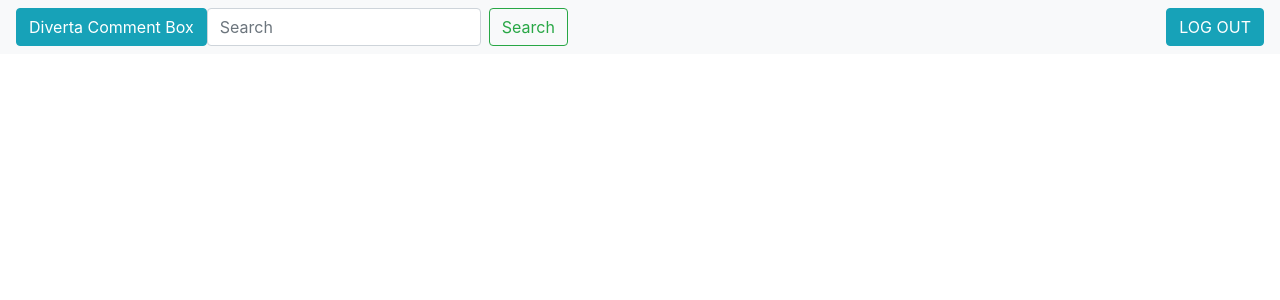
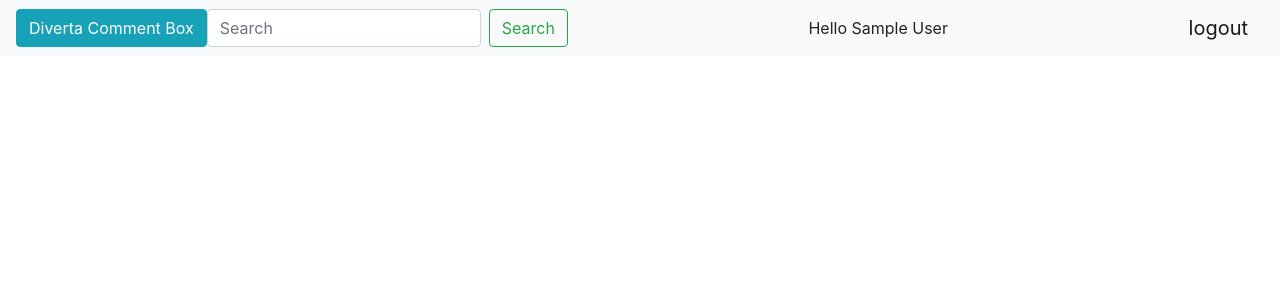
Before and after one commit to Mukul-dhiman/Comment_box, a Flask app: page /CommentBox in a window 1280 px wide. Shown: the top 300 px of the page. Run offline with Flask 2, Linux system fonts and the light colour scheme; the visitor is signed in with stand-in values (Sample User, id 1); parts of the project's set-up code (start-up, migrations or seed data) failed here and were passed over; some libraries are stand-ins or nearby versions.

Commit message:
finalize the nav bar

```diff
--- a/app.py
+++ b/app.py
@@ -1,4 +1,4 @@
-from flask import Flask,render_template,session, request ,redirect
+from flask import Flask,render_template,session, request ,redirect, url_for
 from flask_mysqldb import MySQL
 
 # constructiong Flask object
@@ -25,7 +25,8 @@ def NamePage():
         try:
             session['name'] = name
             if(name!=''):
-                return redirect(url_for('Commentbox'))
+                print(name)
+                return redirect(url_for('CommentBox'))
         except Exception as e:
             return str(e)
     return render_template('EnterName.html')
@@ -36,9 +37,10 @@ def logout():
         session.pop('name', None)
     return render_template('EnterName.html')
 
-@app.route('/CommentBox')
+@app.route('/CommentBox',methods=['GET'])
 def CommentBox():
-    return render_template('CommentBox.html')
+    name = session['name']
+    return render_template('CommentBox.html',Name=name)
 
 
 # setting a secret key for the session
--- a/templates/CommentBox.html
+++ b/templates/CommentBox.html
@@ -21,13 +21,13 @@
             <button class="btn btn-outline-success my-2 my-sm-0" type="submit">Search</button>
         </form>
     </div>
+    <div class="collapse navbar-collapse" id="navbarSupportedContent">
+        Hello {{ Name }}
+    </div>
+
+    <!-- to LOG OUT the current session -->
+    <a class="navbar-brand" href="/logout">logout</a>
 
 
-    <!-- LOG OUT BUTTON -->
-    <button type="button" id="LogoutButton" class="btn btn-info" href="/">
-        <span>
-            LOG OUT
-        </span>
-    </button>
 </nav>
 {% endblock %}
```
